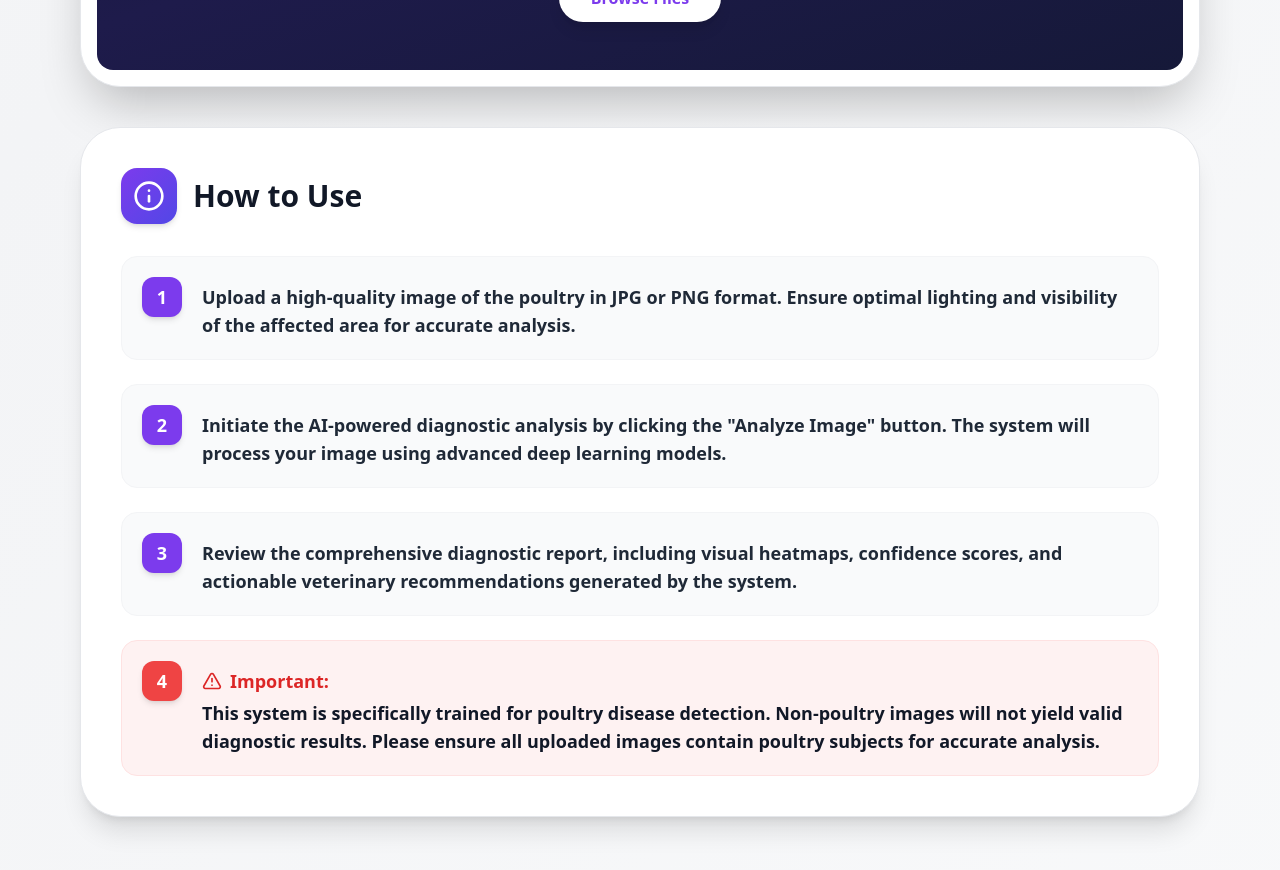
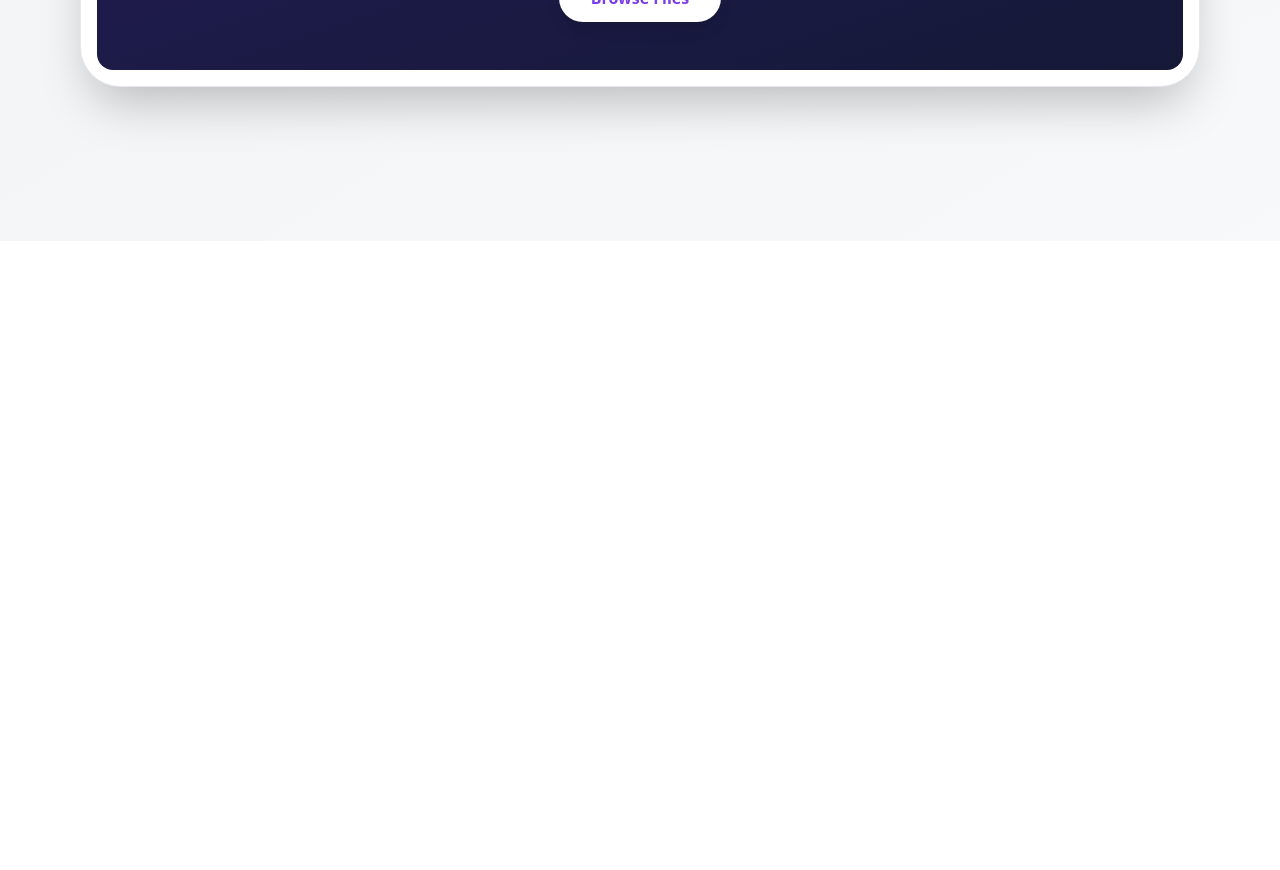
Before and after one commit to AYUSHMSINGH2004/poultry-disease-detection, a React (Vite) app in the folder apps/web/: page /predict in a window 1280 px wide. Shown: the part 640-1510 px from the top of the page. After the commit the page ends 881 px from the top, so only its background shows below. Built offline with nearby package versions, Linux system fonts and the light colour scheme.

Commit message:
Update PredictPage.jsx

```diff
--- a/apps/web/src/pages/PredictPage.jsx
+++ b/apps/web/src/pages/PredictPage.jsx
@@ -1,4 +1,3 @@
-
 import React, { useState } from 'react';
 import { Helmet } from 'react-helmet';
 import { motion, AnimatePresence } from 'framer-motion';
@@ -37,8 +36,8 @@ const PredictPage = () => {
       const formData = new FormData();
       formData.append('image', uploadedImage.file);
 
-      // Directly calling the local FastAPI server
-      const response = await fetch('http://127.0.0.1:8000/analyze', {
+      // ✅ FIXED: using deployed backend URL from environment variable
+      const response = await fetch(`${import.meta.env.VITE_API_BASE_URL}/analyze`, {
         method: 'POST',
         body: formData,
       });
@@ -71,7 +70,7 @@ const PredictPage = () => {
 
       let errorMessage = err.message || 'Failed to analyze image. Please check your server connection.';
       if (err.name === 'TypeError' && err.message === 'Failed to fetch') {
-        errorMessage = 'Network error: Could not connect to the server at http://127.0.0.1:8000. Ensure your backend is running.';
+        errorMessage = 'Network error: Could not connect to the deployed server. Please try again.';
       }
 
       setError(errorMessage);
@@ -112,7 +111,9 @@ const PredictPage = () => {
         <div className="container mx-auto px-4 max-w-6xl">
           <div className="mb-12 text-center">
             <h1 className="text-4xl md:text-6xl font-black text-gray-900 mb-6 drop-shadow-sm">Disease Detection Analysis</h1>
-            <p className="text-gray-600 max-w-2xl mx-auto text-xl font-medium">Upload a clear image of the poultry to receive an instant AI-powered diagnostic assessment and actionable recommendations.</p>
+            <p className="text-gray-600 max-w-2xl mx-auto text-xl font-medium">
+              Upload a clear image of the poultry to receive an instant AI-powered diagnostic assessment and actionable recommendations.
+            </p>
           </div>
 
           <AnimatePresence mode="wait">
@@ -147,43 +148,6 @@ const PredictPage = () => {
                     <LoadingSpinner />
                   </div>
                 )}
-
-                {!uploadedImage && !loading && !error && (
-                  <motion.div
-                    initial={{ opacity: 0 }}
-                    animate={{ opacity: 1 }}
-                    transition={{ duration: 0.6, delay: 0.2 }}
-                    className="bg-white rounded-[2.5rem] p-10 border border-gray-200 shadow-xl"
-                  >
-                    <div className="flex items-center gap-4 mb-8">
-                      <div className="p-3 bg-gradient-to-br from-primary to-secondary rounded-2xl shadow-md">
-                        <Info className="w-8 h-8 text-white" />
-                      </div>
-                      <h2 className="text-3xl font-black text-gray-900">How to Use</h2>
-                    </div>
-                    <ol className="space-y-6 text-gray-800">
-                      <li className="flex items-start gap-5 bg-gray-50 p-5 rounded-2xl border border-gray-100 hover:border-primary/30 transition-colors">
-                        <span className="flex-shrink-0 w-10 h-10 rounded-xl bg-primary text-white shadow-md flex items-center justify-center font-black text-lg">1</span>
-                        <span className="mt-1.5 font-bold text-lg">Upload a high-quality image of the poultry in JPG or PNG format. Ensure optimal lighting and visibility of the affected area for accurate analysis.</span>
-                      </li>
-                      <li className="flex items-start gap-5 bg-gray-50 p-5 rounded-2xl border border-gray-100 hover:border-primary/30 transition-colors">
-                        <span className="flex-shrink-0 w-10 h-10 rounded-xl bg-primary text-white shadow-md flex items-center justify-center font-black text-lg">2</span>
-                        <span className="mt-1.5 font-bold text-lg">Initiate the AI-powered diagnostic analysis by clicking the "Analyze Image" button. The system will process your image using advanced deep learning models.</span>
-                      </li>
-                      <li className="flex items-start gap-5 bg-gray-50 p-5 rounded-2xl border border-gray-100 hover:border-primary/30 transition-colors">
-                        <span className="flex-shrink-0 w-10 h-10 rounded-xl bg-primary text-white shadow-md flex items-center justify-center font-black text-lg">3</span>
-                        <span className="mt-1.5 font-bold text-lg">Review the comprehensive diagnostic report, including visual heatmaps, confidence scores, and actionable veterinary recommendations generated by the system.</span>
-                      </li>
-                      <li className="flex items-start gap-5 bg-red-50 p-5 rounded-2xl border border-red-100 hover:border-red-200 transition-colors">
-                        <span className="flex-shrink-0 w-10 h-10 rounded-xl bg-red-500 text-white shadow-md flex items-center justify-center font-black text-lg">4</span>
-                        <span className="mt-1.5 font-bold text-lg text-gray-900">
-                          <span className="text-red-600 flex items-center gap-2 mb-1"><AlertTriangle className="w-5 h-5"/> Important:</span>
-                          This system is specifically trained for poultry disease detection. Non-poultry images will not yield valid diagnostic results. Please ensure all uploaded images contain poultry subjects for accurate analysis.
-                        </span>
-                      </li>
-                    </ol>
-                  </motion.div>
-                )}
               </motion.div>
             ) : (
               <motion.div
@@ -195,48 +159,13 @@ const PredictPage = () => {
                 className="flex flex-col gap-10"
               >
                 <div className="flex justify-end">
-                  <Button
-                    onClick={handleReset}
-                    className="bg-gray-900 text-white hover:bg-primary hover:shadow-xl hover:scale-105 transition-all rounded-full px-8 py-6 text-lg font-bold border-none"
-                  >
+                  <Button onClick={handleReset}>
                     <RefreshCw className="w-5 h-5 mr-3" />
                     Analyze Another Image
                   </Button>
                 </div>
 
-                <div className="w-full">
-                  <PredictionResult analysisResult={analysisResult} />
-                </div>
-
-                <div className="flex flex-col md:flex-row gap-8 items-stretch">
-                  <div className="flex-1 h-[450px] overflow-hidden rounded-[2rem] border border-gray-200 shadow-xl">
-                    <ProbabilityDistributionChart distribution={analysisResult?.distribution} />
-                  </div>
-
-                  <div className="flex-1 h-[450px] overflow-hidden rounded-[2rem] border border-gray-200 shadow-xl">
-                    <ResultsVisualsSection
-                      originalImageBase64={analysisResult?.original_image_base64}
-                      heatmapImageBase64={analysisResult?.heatmap_image_base64}
-                    />
-                  </div>
-                </div>
-
-                {analysisResult?.report && (
-                  <div className="max-w-5xl mx-auto w-full mt-6">
-                    <div className="bg-gradient-to-r from-primary via-indigo-600 to-purple-800 bg-size-200 animate-gradient-shift rounded-[2.5rem] p-8 md:p-12 shadow-2xl relative overflow-hidden text-white border border-white/20">
-                      <div className="absolute top-0 right-0 w-64 h-64 bg-white/10 rounded-full blur-3xl -mr-20 -mt-20 pointer-events-none"></div>
-                      <h3 className="text-3xl font-black mb-8 border-b border-white/20 pb-6 flex items-center gap-4 drop-shadow-md">
-                        <div className="p-3 bg-white/20 rounded-2xl shadow-inner backdrop-blur-sm">
-                          <Sparkles className="w-8 h-8 text-white" />
-                        </div>
-                        AI Diagnostic Report
-                      </h3>
-                      <div className="overflow-auto prose prose-lg prose-invert max-w-none font-medium drop-shadow-sm">
-                        <MarkdownRenderer markdown={analysisResult.report} />
-                      </div>
-                    </div>
-                  </div>
-                )}
+                <PredictionResult analysisResult={analysisResult} />
               </motion.div>
             )}
           </AnimatePresence>
```
